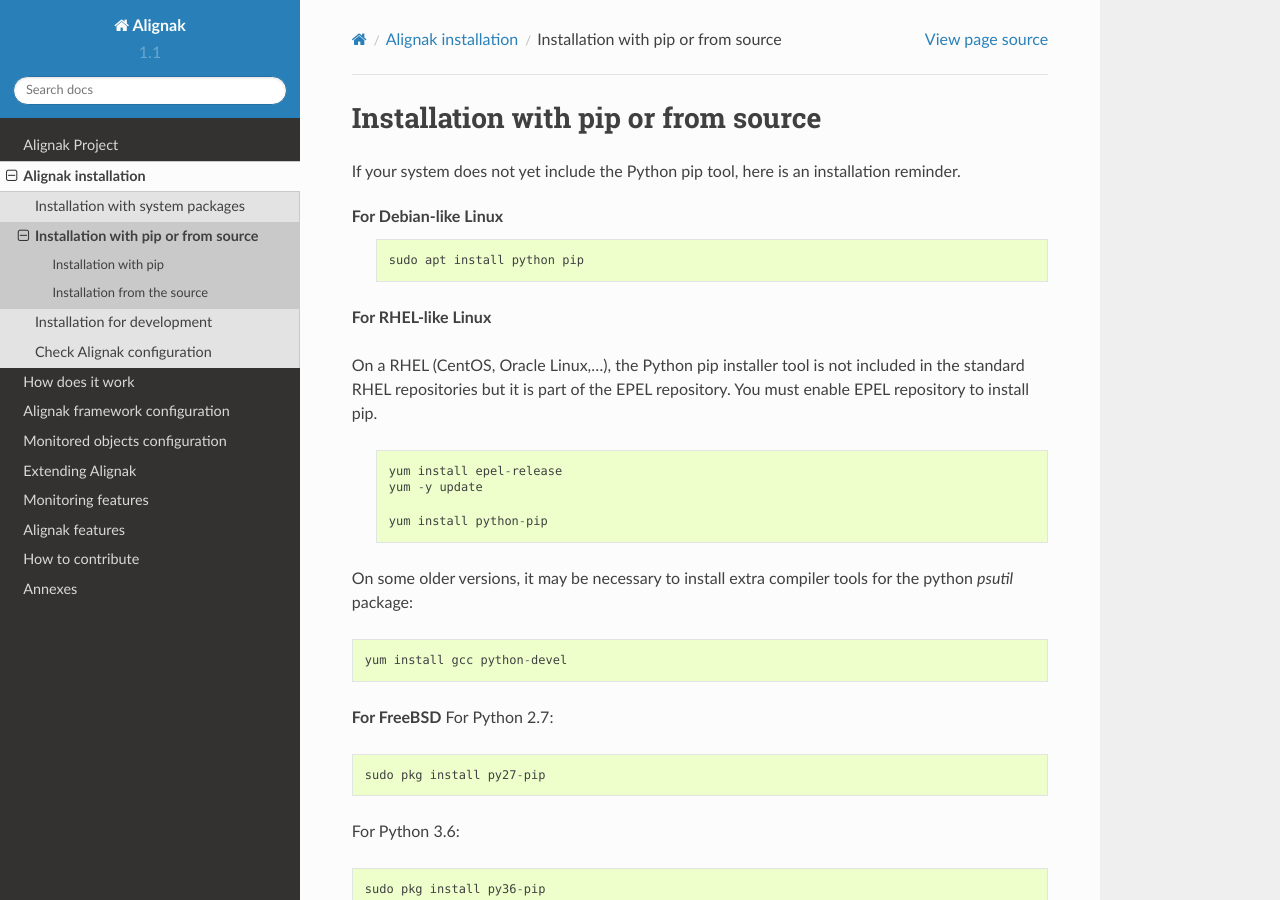
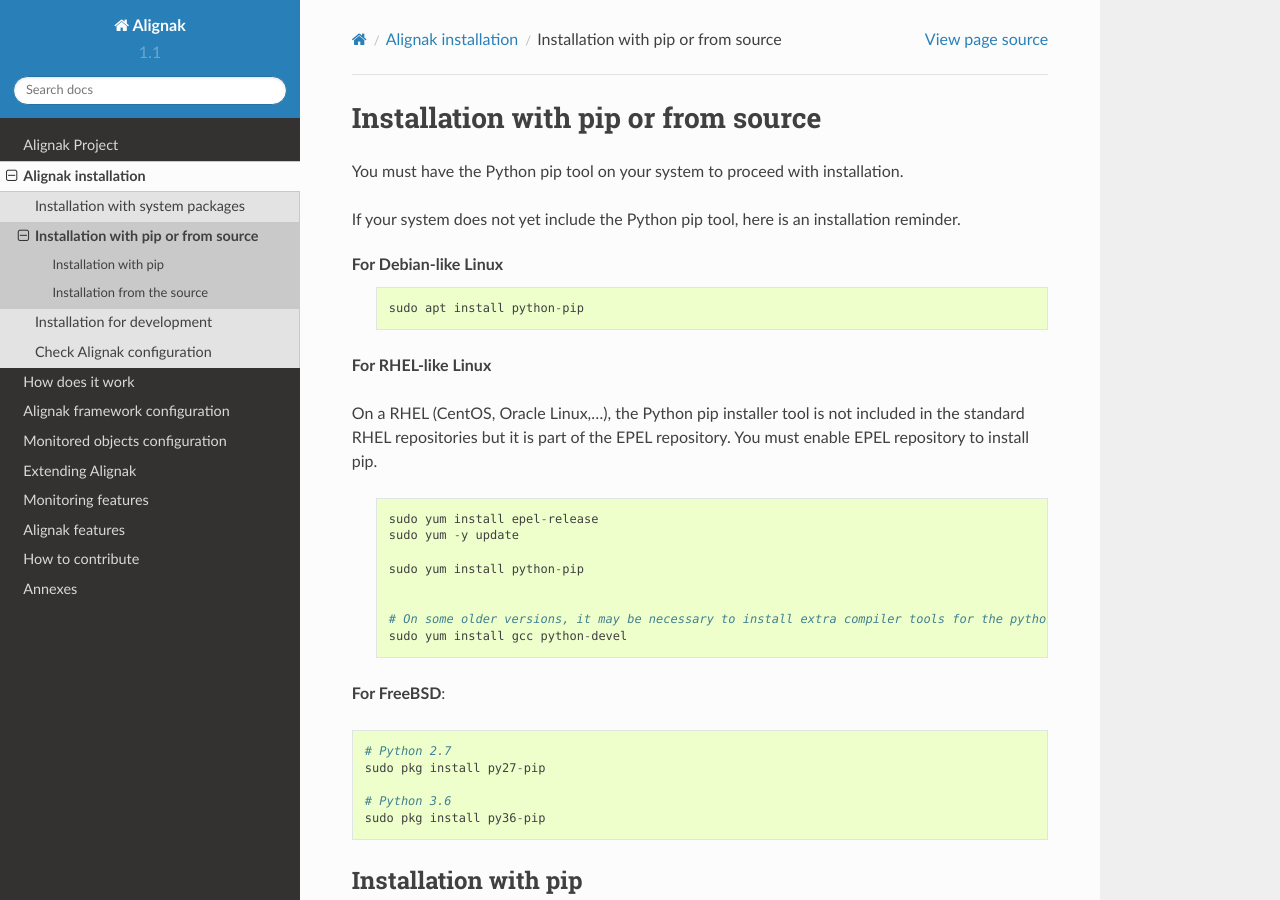
Before and after one commit to Alignak-monitoring/alignak-doc, a Sphinx documentation site: the page built from source/02_installation/02_pip_sources.rst, in a window 1280 px wide and 900 px high. Built offline with Sphinx 7.4.7 and the Read the Docs theme 2.0.0, drawn with Linux system fonts in a browser that asks for light colours; some of the changed text lies outside the part shown.

Commit message:
Update installation part

```diff
--- a/source/02_installation/01_system.rst
+++ b/source/02_installation/01_system.rst
@@ -251,11 +251,13 @@
 
 .. note:: as stated :ref:`formerly in this document <Installation/requirements>`, this hack is necessary to be sure that we use the expected versions of the needed Python libraries...
 
+.. _Installation/services:
+
 To terminate the installation of the system services you must::
 
-   sudo cp /usr/local/share/alignak/bin/systemd/alignak* /lib/systemd/system
+   sudo cp /usr/local/share/alignak/bin/systemd/alignak* /etc/systemd/system
 
-   ll /lib/systemd/system
+   ll /etc/systemd/system
       -rw-r--r--. 1 root root  777 May 24 17:48 /lib/systemd/system/alignak-arbiter@.service
       -rw-r--r--. 1 root root  770 May 24 17:48 /lib/systemd/system/alignak-broker@.service
       -rw-r--r--. 1 root root  770 May 24 17:48 /lib/systemd/system/alignak-poller@.service
--- a/source/02_installation/02_pip_sources.rst
+++ b/source/02_installation/02_pip_sources.rst
@@ -3,6 +3,8 @@
 ====================================
 Installation with pip or from source
 ====================================
+
+You must have the Python pip tool on your system to proceed with installation.
 
 .. _Installation/python_pip:
 
@@ -12,7 +14,7 @@
 **For Debian-like Linux**
  ::
 
-      sudo apt install python pip
+    sudo apt install python-pip
 
 
 **For RHEL-like Linux**
@@ -21,26 +23,23 @@
 
  ::
 
-      yum install epel-release
-      yum -y update
+    sudo yum install epel-release
+    sudo yum -y update
 
-      yum install python-pip
+    sudo yum install python-pip
 
 
-On some older versions, it may be necessary to install extra compiler tools for the python *psutil* package::
+    # On some older versions, it may be necessary to install extra compiler tools for the python *psutil* package::
+    sudo yum install gcc python-devel
 
 
-      yum install gcc python-devel
+**For FreeBSD**::
 
+    # Python 2.7
+    sudo pkg install py27-pip
 
-**For FreeBSD**
-For Python 2.7::
-
-      sudo pkg install py27-pip
-
-For Python 3.6::
-
-      sudo pkg install py36-pip
+    # Python 3.6
+    sudo pkg install py36-pip
 
 
 Installation with pip
@@ -77,17 +76,19 @@
 
  ::
 
-      wget https://github.com/Alignak-monitoring/alignak/archive/1.1.0.tar.gz
+    # As an exemple, for a version tagged as "1.1.0"
+    # Use the most recent version from the project releases page ;)
+    wget https://github.com/Alignak-monitoring/alignak/archive/1.1.0.tar.gz
+    tar -xvf 1.1.0.tar.gz
+    cd alignak-1.1.0
 
-      tar -xvf 1.1.0.tar.gz
+    sudo pip install -r requirements.txt
+    sudo pip install .
+    ...
+    ...
+    Successfully installed ......
 
-      cd alignak-1.1.0
-
-      sudo pip install -r requirements.txt
-      sudo pip install .
-        ...
-        ...
-      Successfully installed ......
+To start Alignak as system services, you must install the shipped service units. The procedure is documented :ref: `here<Installation/services>`.
 
 .. note:: because of some `pip` specific behavior, installing Alignak requires to be connected as a user (and not as root) to run the `pip` command. If you really need to install from a root account, use ``pip install . -v --install-option='--prefix=/usr/local'``
 
```
Also changed, not shown: source/index.rst (+9 -2 lines).
